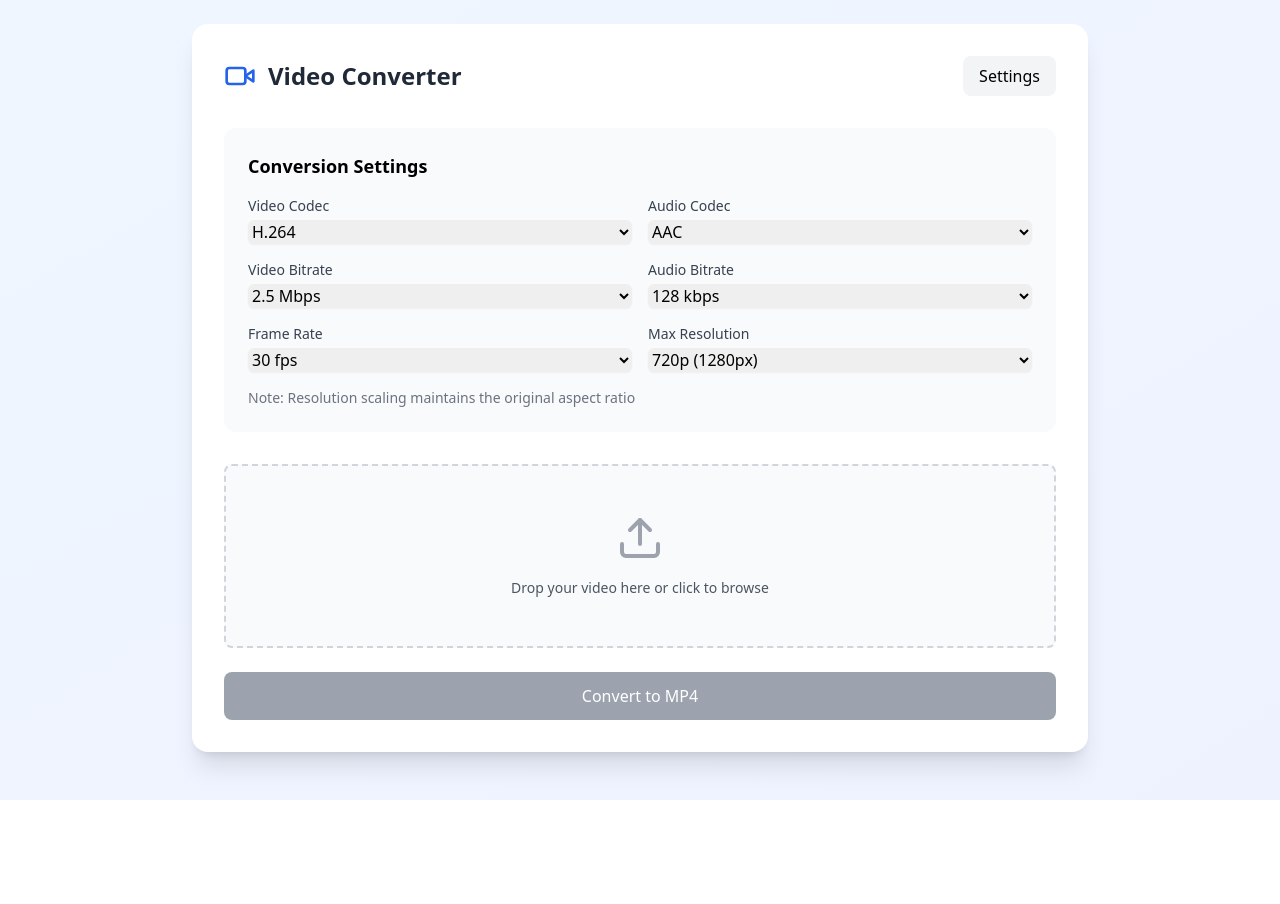
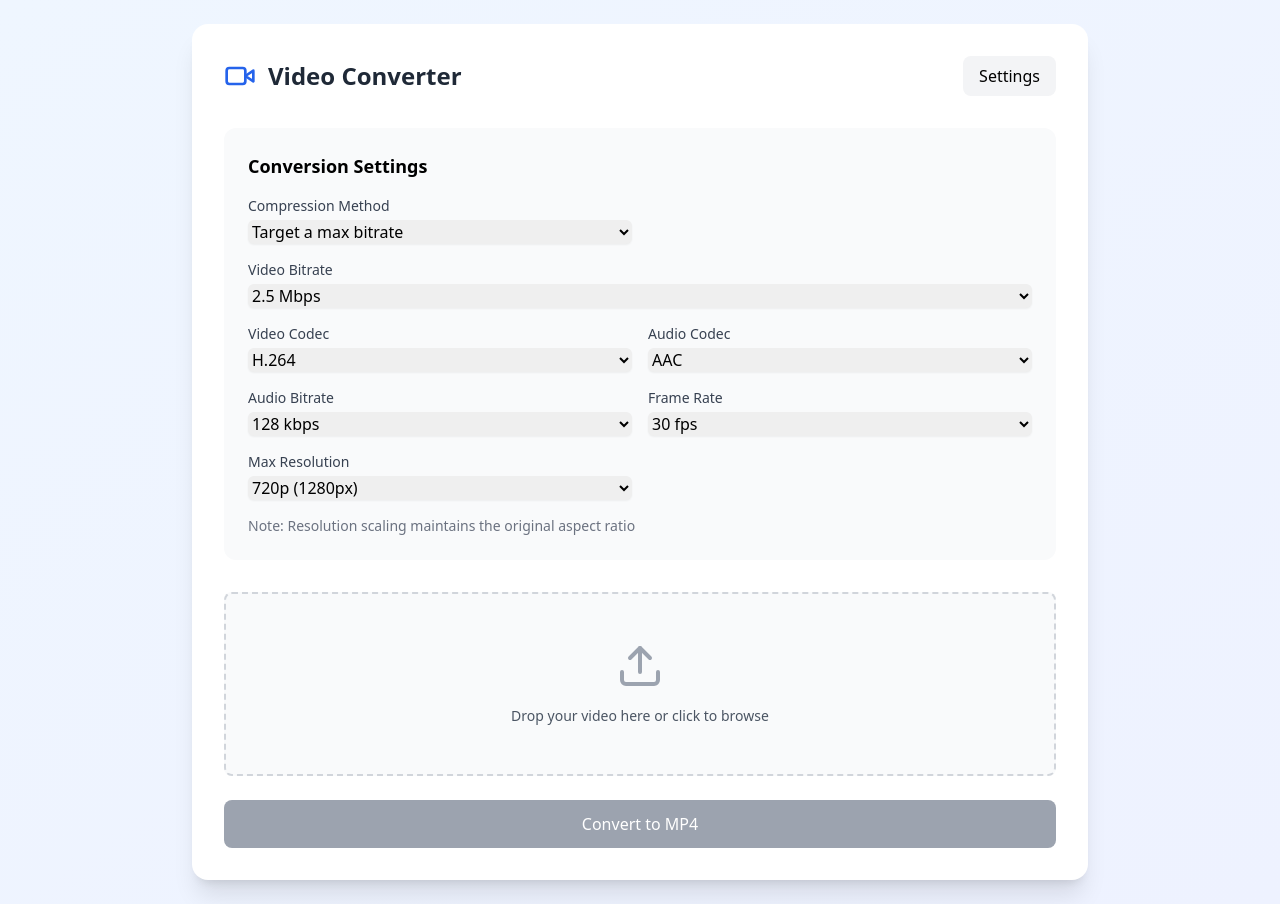
Before and after one commit to alfredhuang426/video-compress, a React (Vite) app: page / in a window 1280 px wide. Both pictures are taken after a click on the button "Settings". Before the commit the page ends 800 px from the top, so only its background shows below. Built offline with nearby package versions, Linux system fonts and the light colour scheme.

Commit message:
[feat] Add %, file-size, CRF options (fixes #1)

```diff
--- a/src/components/VideoConverter.tsx
+++ b/src/components/VideoConverter.tsx
@@ -11,7 +11,8 @@ const defaultSettings: ConversionSettings = {
   videoBitrate: '2500k',
   audioBitrate: '128k',
   frameRate: '30',
-  resolution: '1280x720'
+  resolution: '1280x720',
+  compressionMethod: 'bitrate'
 };
 
 export default function VideoConverter() {
--- a/src/components/VideoSettings.tsx
+++ b/src/components/VideoSettings.tsx
@@ -11,10 +11,115 @@ export default function VideoSettings({ settings, onSettingsChange }: VideoSetti
     onSettingsChange({ ...settings, [key]: value });
   };
 
+  const renderCompressionControl = () => {
+    switch (settings.compressionMethod) {
+      case 'percentage':
+        return (
+          <div>
+            <label className="block text-sm font-medium text-gray-700">
+              Target Quality Percentage
+            </label>
+            <input
+              type="range"
+              min="1"
+              max="100"
+              value={settings.targetPercentage || '100'}
+              onChange={(e) => handleSettingChange('targetPercentage', e.target.value)}
+              className="mt-1 block w-full"
+            />
+            <div className="mt-1 text-sm text-gray-500">
+              {settings.targetPercentage || '100'}% quality
+            </div>
+            <p className="mt-1 text-xs text-gray-500">
+              Adjust the quality percentage where 100% maintains highest quality and 1% gives maximum compression.
+              Lower values result in smaller files but may reduce video quality.
+            </p>
+          </div>
+        );
+      case 'filesize':
+        return (
+          <div>
+            <label className="block text-sm font-medium text-gray-700">
+              Target File Size (MB)
+            </label>
+            <input
+              type="number"
+              min="1"
+              max="10240"
+              value={settings.targetFilesize || '100'}
+              onChange={(e) => handleSettingChange('targetFilesize', e.target.value)}
+              className="mt-1 block w-full rounded-md border-gray-300 shadow-sm focus:border-blue-500 focus:ring-blue-500"
+            />
+            <p className="mt-1 text-xs text-gray-500">
+              Enter desired video file size in MB (Megabytes). Larger sizes maintain better quality.
+              Maximum 10240MB (10GB).
+            </p>
+          </div>
+        );
+      case 'crf':
+        return (
+          <div>
+            <label className="block text-sm font-medium text-gray-700">
+              Video Quality (QP)
+            </label>
+            <select
+              value={settings.crfValue || '23'}
+              onChange={(e) => handleSettingChange('crfValue', e.target.value)}
+              className="mt-1 block w-full rounded-md border-gray-300 shadow-sm focus:border-blue-500 focus:ring-blue-500"
+            >
+              {Array.from({ length: 34 }, (_, i) => i + 18).map((value) => (
+                <option key={value} value={value.toString()}>
+                  {value} {value === 18 ? '(Best Quality)' : value === 51 ? '(Smallest Size)' : ''}
+                </option>
+              ))}
+            </select>
+            <p className="mt-1 text-xs text-gray-500">
+              Lower values mean better quality but larger file size. 18 is visually lossless, 51 is worst quality.
+            </p>
+          </div>
+        );
+      case 'bitrate':
+        return (
+          <div>
+            <label className="block text-sm font-medium text-gray-700">Video Bitrate</label>
+            <select
+              value={settings.videoBitrate}
+              onChange={(e) => handleSettingChange('videoBitrate', e.target.value)}
+              className="mt-1 block w-full rounded-md border-gray-300 shadow-sm focus:border-blue-500 focus:ring-blue-500"
+            >
+              <option value="300k">300 Kbps</option>
+              <option value="1000k">1 Mbps</option>
+              <option value="2500k">2.5 Mbps</option>
+              <option value="5000k">5 Mbps</option>
+              <option value="8000k">8 Mbps</option>
+            </select>
+          </div>
+        );
+    }
+  };
+
   return (
     <div className="mb-8 p-6 bg-gray-50 rounded-xl">
       <h2 className="text-lg font-semibold mb-4">Conversion Settings</h2>
       <div className="grid grid-cols-1 md:grid-cols-2 gap-4">
+        <div>
+          <label className="block text-sm font-medium text-gray-700">Compression Method</label>
+          <select
+            value={settings.compressionMethod || 'bitrate'}
+            onChange={(e) => handleSettingChange('compressionMethod', e.target.value)}
+            className="mt-1 block w-full rounded-md border-gray-300 shadow-sm focus:border-blue-500 focus:ring-blue-500"
+          >
+            <option value="bitrate">Target a max bitrate</option>
+            <option value="percentage">Target a quality percentage</option>
+            <option value="filesize">Target a file size (MB)</option>
+            <option value="crf">Target a video quality (QP)</option>
+          </select>
+        </div>
+
+        <div className="md:col-span-2">
+          {renderCompressionControl()}
+        </div>
+
         <div>
           <label className="block text-sm font-medium text-gray-700">Video Codec</label>
           <select
@@ -35,20 +140,6 @@ export default function VideoSettings({ settings, onSettingsChange }: VideoSetti
           >
             <option value="aac">AAC</option>
             <option value="mp3">MP3</option>
-          </select>
-        </div>
-        <div>
-          <label className="block text-sm font-medium text-gray-700">Video Bitrate</label>
-          <select
-            value={settings.videoBitrate}
-            onChange={(e) => handleSettingChange('videoBitrate', e.target.value)}
-            className="mt-1 block w-full rounded-md border-gray-300 shadow-sm focus:border-blue-500 focus:ring-blue-500"
-          >
-            <option value="300k">300 Kbps</option>
-            <option value="1000k">1 Mbps</option>
-            <option value="2500k">2.5 Mbps</option>
-            <option value="5000k">5 Mbps</option>
-            <option value="8000k">8 Mbps</option>
           </select>
         </div>
         <div>
--- a/src/hooks/useFFmpeg.ts
+++ b/src/hooks/useFFmpeg.ts
@@ -53,6 +53,32 @@ export function useFFmpeg() {
     return `scale='min(${width},iw)':'-2'`;
   };
 
+  const getCompressionArgs = (settings: ConversionSettings): string[] => {
+    switch (settings.compressionMethod) {
+      case 'percentage': {
+        // For percentage, we'll use CRF with a scaled quality value
+        // 100% = CRF 18 (best), 1% = CRF 51 (worst)
+        const percentage = parseFloat(settings.targetPercentage || '100');
+        const crf = Math.round(51 - ((percentage / 100) * (51 - 18)));
+        return ['-qp', crf.toString()];
+      }
+      case 'filesize': {
+        // For filesize target, we'll also use CRF with a moderate value
+        // and rely on the two-pass encoding
+        const targetSize = parseFloat(settings.targetFilesize || '100');
+        // Larger target = lower CRF (better quality)
+        const crf = Math.max(18, Math.min(51, Math.round(51 - (Math.log(targetSize) / Math.log(10240)) * (51 - 18))));
+        return ['-qp', crf.toString()];
+      }
+      case 'crf':
+        // FFmpeg.wasm uses -qp instead of -crf
+        return ['-qp', settings.crfValue || '23'];
+      case 'bitrate':
+      default:
+        return ['-b:v', settings.videoBitrate];
+    }
+  };
+
   const convert = async (file: File, settings: ConversionSettings) => {
     try {
       setError(null);
@@ -72,12 +98,13 @@ export function useFFmpeg() {
       await ffmpeg.writeFile(inputFileName, await fetchFile(file));
 
       const scaleFilter = getScaleFilter(settings.resolution);
+      const compressionArgs = getCompressionArgs(settings);
 
       const command = [
         '-i', inputFileName,
         '-c:v', settings.videoCodec,
         '-c:a', settings.audioCodec,
-        '-b:v', settings.videoBitrate,
+        ...compressionArgs,
         '-b:a', settings.audioBitrate,
         '-r', settings.frameRate,
         '-vf', scaleFilter,
--- a/src/types/index.ts
+++ b/src/types/index.ts
@@ -5,4 +5,8 @@ export interface ConversionSettings {
   audioBitrate: string;
   frameRate: string;
   resolution: string;
+  compressionMethod: 'bitrate' | 'percentage' | 'filesize' | 'crf';
+  targetPercentage?: string;
+  targetFilesize?: string;
+  crfValue?: string;
 }
```
Also changed, not shown: 1 other file (tests, documents, lock files or other folders).
